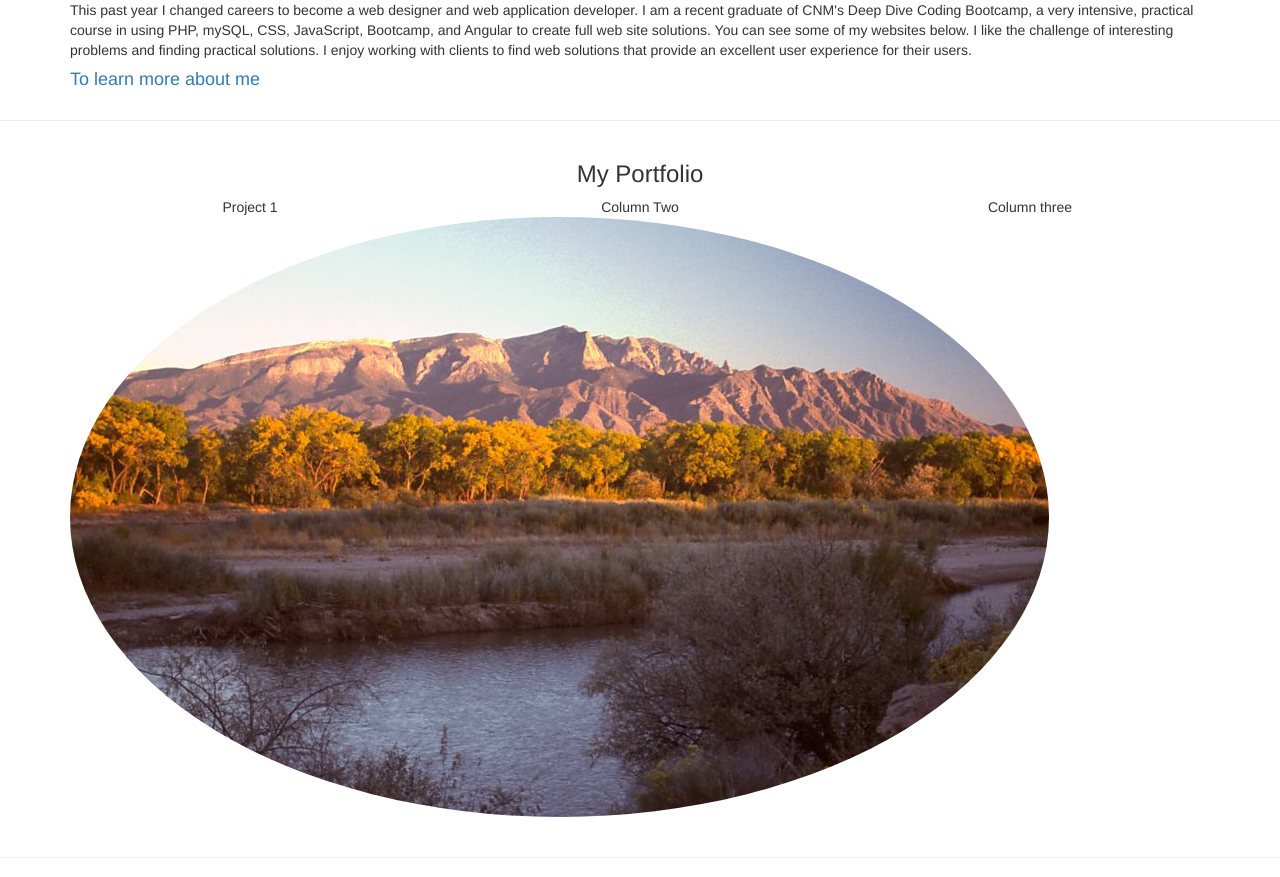
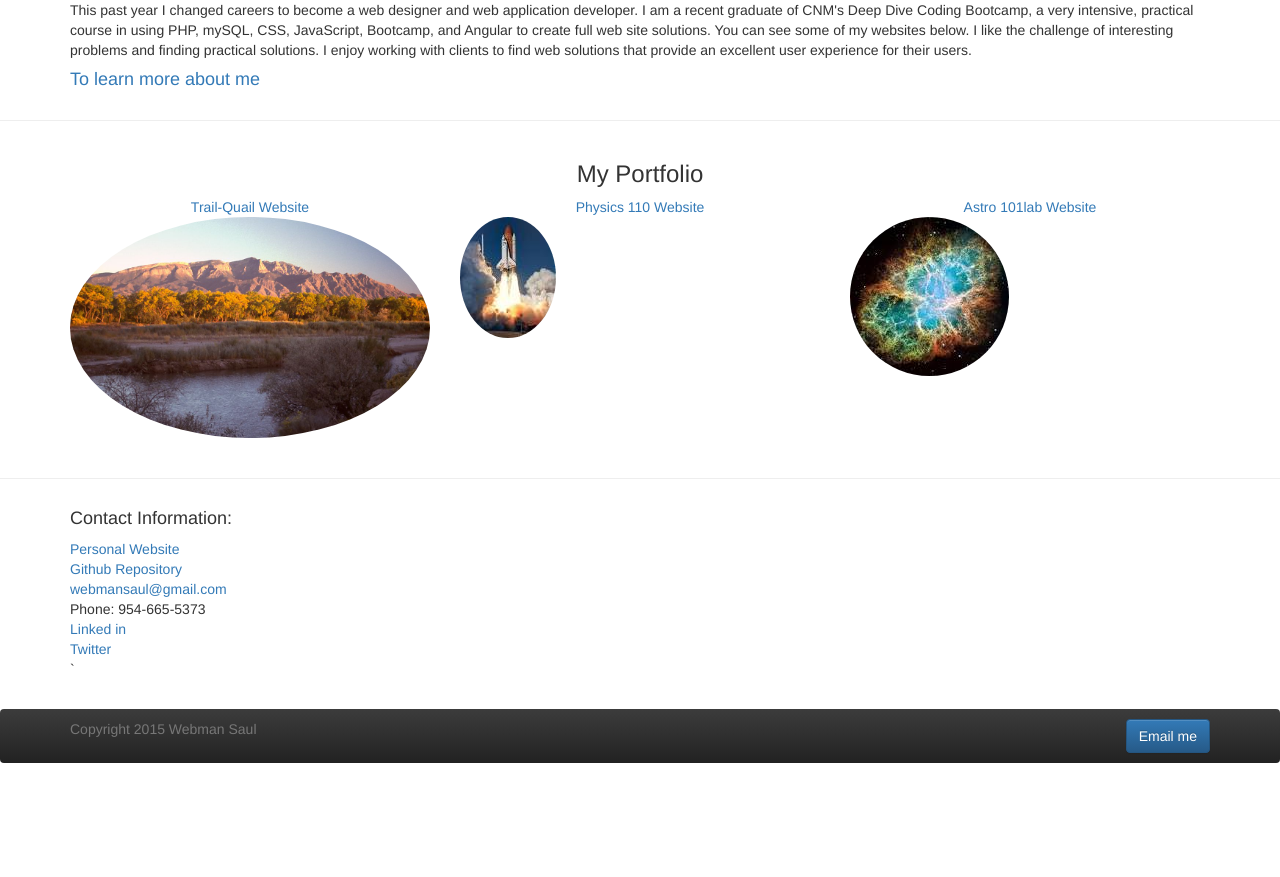
Before and after one commit to jmsaul/saul-pwpsite, a PHP site: page / in a window 1280 px wide. Shown: the part 160-1037 px from the top of the page. After the commit the page ends 923 px from the top, so only its background shows below. Run offline with PHP 8.4, Linux system fonts and the light colour scheme; some libraries are stand-ins or nearby versions.

Commit message:
all 3 pictures are there but different sizes

```diff
--- a/public_html/index.php
+++ b/public_html/index.php
@@ -82,11 +82,39 @@
 						<h3>My Portfolio</h3>
 						<div class="row">
 							<div class="col-md-4">
-							<div>Project 1</div>
-							<img src="img/sandiaMtnNM.jpg" alt="Trail Quail Project" class="img-circle">
+								<div>
+									<a href="//bootcamp-coders.cnm.edu/~jsaul4/open-trails/public_html/">
+										Trail-Quail Website
+									</a>
 								</div>
-						<div class="col-md-4"> Column Two</div>
-						<div class="col-md-4"> Column three</div>
+								<a href="//bootcamp-coders.cnm.edu/~jsaul4/open-trails/public_html/">
+									<img src="img/sandiaMtnNM.jpg" alt="Trail Quail Project" class="img-circle img-responsive">
+								</a>
+							</div>
+
+							<div class="col-md-4">
+								<div>
+									<a href="//physics.unm.edu/Courses/Saul/00_Classes/FL2014_Saul_PHYC110home.html">
+										Physics 110 Website
+									</a>
+								</div>
+								<a href="//physics.unm.edu/Courses/Saul/00_Classes/FL2014_Saul_PHYC110home.html">
+									<img src="img/shuttle.jpeg" alt="Physics 110 Website" class="img-circle img-responsive">
+								</a>
+							</div>
+
+							<div class="col-md-4">
+								<div>
+									<a href="//physics.unm.edu/Courses/Saul/00_Classes/FL2014_A101lab.html">
+										Astro 101lab Website
+									</a>
+								</div>
+								<a href="http://physics.unm.edu/Courses/Saul/00_Classes/FL2014_Saul_PHYC110home.html">
+									<img src="img/crab-nebula.jpeg" alt="Astro 101lab Website" class="img-circle img-responsive">
+								</a>
+							</div>
+
+
 				</div>
 					</div>
 				</div>
@@ -100,8 +128,11 @@
 						<li><a href="//github.com/jmsaul">Github Repository</a></li>
 						<li><a href="mailto:webmansaul@gmail.com">webmansaul@gmail.com</a></li>
 						<li>Phone: 954-665-5373</li>
-					<li><a href="//www.linkedin.com/profile/view?id=AAMAAAZJ_f0BjhDGc9euxLgYOwz_kfWCqZ2XDlU&trk=hp-identity-name">Linked in</a></li>
-					<li><a href="https://twitter.com/NMmodeling">Twitter</a></li>`
+						<li><a
+								href="//www.linkedin.com/profile/view?id=AAMAAAZJ_f0BjhDGc9euxLgYOwz_kfWCqZ2XDlU&trk=hp-identity-name">Linked
+								in</a></li>
+						<li><a href="https://twitter.com/NMmodeling">Twitter</a></li>
+						`
 					</ul>
 				</div>
 
```
Lines whose indentation alone changed are shown as unchanged.
